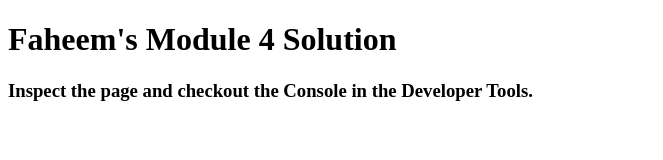
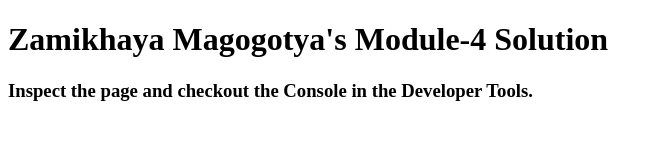
Before and after one commit to Zamikhaya/cousera-test, a plain HTML site: page module4-solution/index.html in a window 1280 px wide. Shown: the whole page, without its empty margins (0-663 px from the left). Drawn offline with Linux system fonts and the light colour scheme.

Commit message:
Update index.html

```diff
--- a/module4-solution/index.html
+++ b/module4-solution/index.html
@@ -11,7 +11,7 @@
   <script src="script.js"></script>
 </head>
 <body>
-  <h1>Faheem's Module 4 Solution</h1>
+  <h1>Zamikhaya Magogotya's Module-4 Solution</h1>
   <h3>Inspect the page and checkout the Console in the Developer Tools.</h3>
 </body>
 </html>
```
